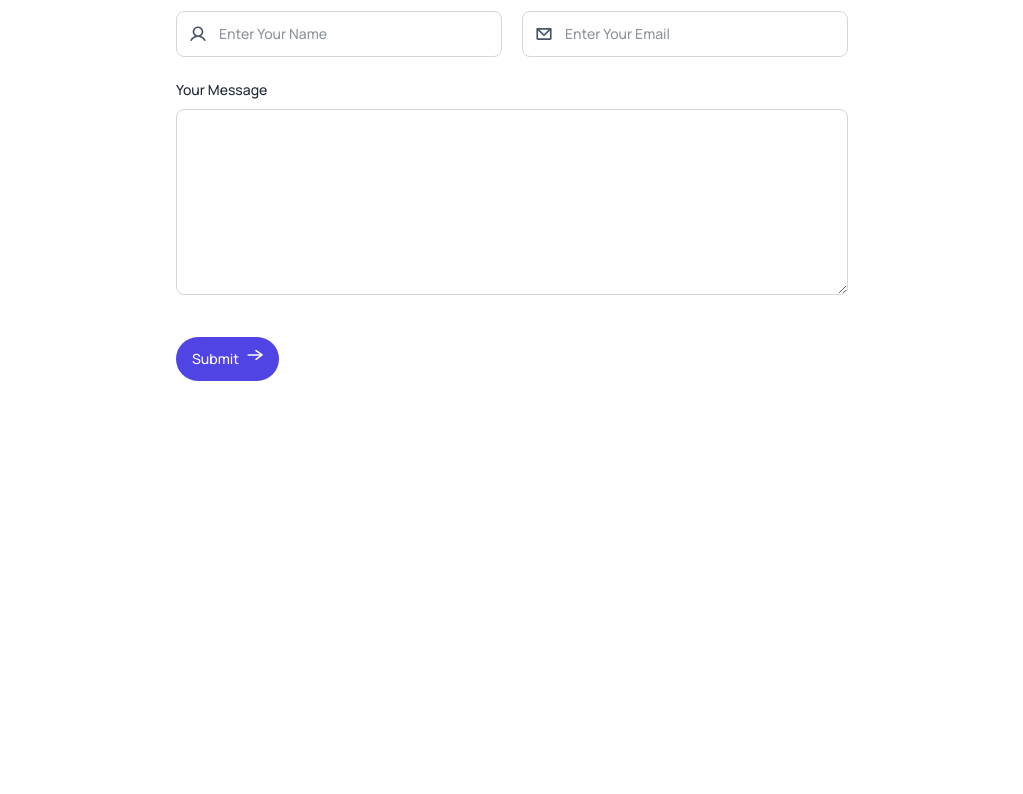
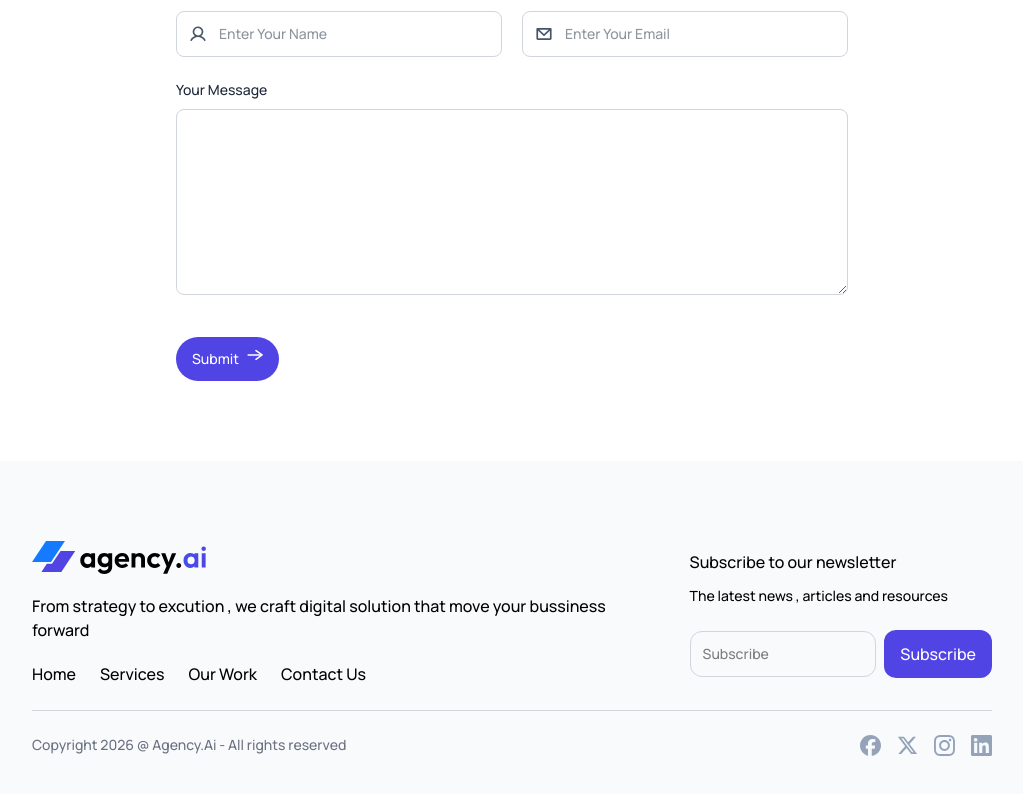
Before and after one commit to Eslam0Mohamed/Agency.Ai, a React (Vite) app: page / in a window 1280 px wide. Shown: the part 3092-3886 px from the top of the page, without its empty margins (128-1151 px from the left). Before the commit the page ends 3553 px from the top, so only its background shows below. Built offline with nearby package versions, Linux system fonts and the light colour scheme.

Commit message:
complete Footer component

```diff
--- a/src/App.jsx
+++ b/src/App.jsx
@@ -7,6 +7,7 @@
 import Team from './compnents/Team';
 import ContactUs from './compnents/ContactUs';
 import { Toaster } from 'react-hot-toast';
+import Footer from './compnents/Footer';
 function App() {
 const [theme, setTheme] = useState(localStorage.getItem("theme") || "light");
   return (
@@ -19,6 +20,7 @@
      <OurLatesetWork/>
      <Team/>
      <ContactUs/>
+     <Footer theme={theme}></Footer>
     </div>
   )
 }
--- /dev/null
+++ b/src/compnents/Footer.jsx
@@ -0,0 +1,46 @@
+import React from 'react'
+import assets from '../assets/assets'
+
+const Footer = ({ theme }) => {
+    return (
+        <footer className='bg-slate-50 dark:bg-gray-900
+    py-20 px-4 sm:px-12 lg:px-24 xl:px-40'>
+            <div className='flex justify-between lg:items-center max-lg:flex-col gap-10'>
+                <div className='space-y-5 dark:text-white'>
+                    <img src={theme == "dark" ? assets.logo_dark : assets.logo} alt="logo" className='w-32 sm:w-44' />
+                    <p>From strategy to excution , we craft digital solution that move your bussiness forward</p>
+                    <ul className='flex gap-6 flex-wrap'>
+                        <li><a className=' hover:text-primary' href="#home">Home</a></li>
+                        <li><a className=' hover:text-primary' href="#sercices">Services</a></li>
+                        <li><a className=' hover:text-primary' href="#our-work">Our Work</a></li>
+                        <li><a className=' hover:text-primary' href="#contact">Contact Us</a></li>
+                    </ul>
+                </div>
+                <div className='dark:text-white '>
+                    <h1>Subscribe to our newsletter</h1>
+                    <p className='text-sm mt-3 mb-6'>
+                        The latest news , articles and resources
+                    </p>
+                    <div className='flex gap-2 items-center'>
+                        <input type="text" placeholder='Subscribe' className='p-3 rounded-xl w-full text-sm
+                        border border-gray-300 dark:border-gray-600
+                         dark:text-gray-200 bg-transparent outline-0'/>
+                        <button className='w-fit bg-primary text-white px-4 py-3 rounded-xl'>Subscribe</button>
+                    </div>
+                </div>
+            </div>
+            <hr className='my-6 border-gray-300 dark:border-gray-600' />
+            <div className='flex flex-wrap items-center justify-between sm:justify-between gap-4 text-sm text-gray-500 '>
+                <p className='hover:text-primary'>Copyright 2026 @ Agency.Ai - All rights reserved</p>
+                <div className="social flex items gap-4 justify-between">
+                    <img src={assets.facebook_icon} alt="" />
+                    <img src={assets.twitter_icon} alt="" />
+                    <img src={assets.instagram_icon} alt="" />
+                    <img src={assets.linkedin_icon} alt="" />
+                </div>
+            </div>
+        </footer>
+    )
+}
+
+export default Footer
--- a/src/compnents/Navbar.jsx
+++ b/src/compnents/Navbar.jsx
@@ -24,7 +24,7 @@
                 <a onClick={()=>{setSidebarOpened(false)}} href="#" className='hover:border-b'>Home</a>
                 <a onClick={()=>{setSidebarOpened(false)}} href="#services" className='hover:border-b'>Services</a>
                 <a onClick={()=>{setSidebarOpened(false)}} href="#our-work" className='hover:border-b'>Our Work</a>
-                <a onClick={()=>{setSidebarOpened(false)}} href="#cotact-us" className='hover:border-b'>Contact Us</a>
+                <a onClick={()=>{setSidebarOpened(false)}} href="#contact-us" className='hover:border-b'>Contact Us</a>
             </div>
             <div className='flex gap-2 items-center sm:gap-4'>
                 <ThemeToggleBtn theme={theme} setTheme={setTheme} / >
```
